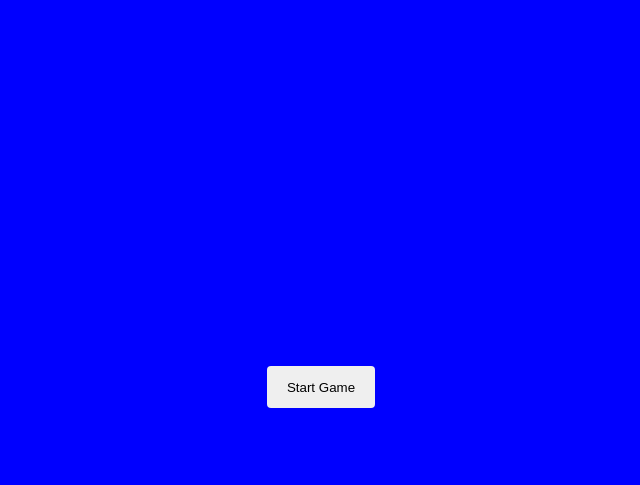
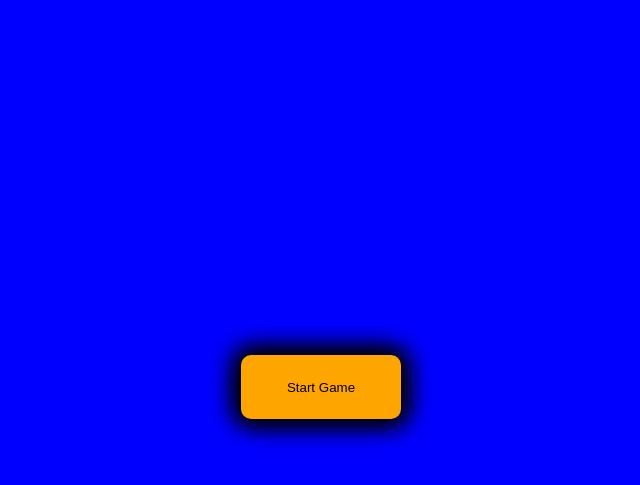
Before and after one commit to Isma1Huz/Tile-Matching-Game-Board, a plain HTML site: page index.html in a window 1280 px wide. Shown: the part 13-498 px from the top of the page, without its empty margins (319-959 px from the left). Drawn offline with Linux system fonts and the light colour scheme.

Commit message:
Styling the restart, stop buttons

```diff
--- a/style.css
+++ b/style.css
@@ -52,3 +52,32 @@ button {
   padding: 1em 1.5em;
   cursor: pointer;
 }
+#stopBtn {
+
+  display: block;
+  margin: 1.1em auto 0 auto;
+  background-color: orange;
+  color: #ffffff;
+  height: 2.5rem;
+  font-size: 0.9rem;
+}
+#restartBtn {
+
+  display: block;
+  margin: 1.1em auto 0 auto;
+  background-color: orange;
+  color: #ffffff;
+  height: 2.5rem;
+  font-size: 0.9rem;
+}
+.start-container button {
+  box-shadow: 1px 1px 25px 5px black,
+  -1px -1px 25px 5px black;
+  width: 10rem;
+  height: 4rem;
+  border-radius: 10px;
+  background-color: orange;
+}
+.hide {
+  display: none;
+}
```
